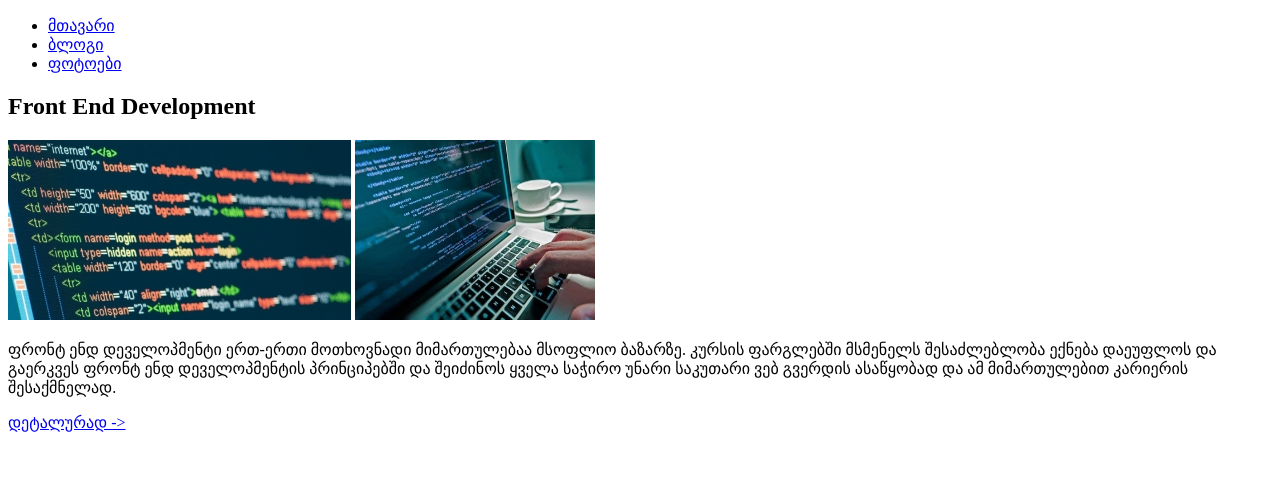
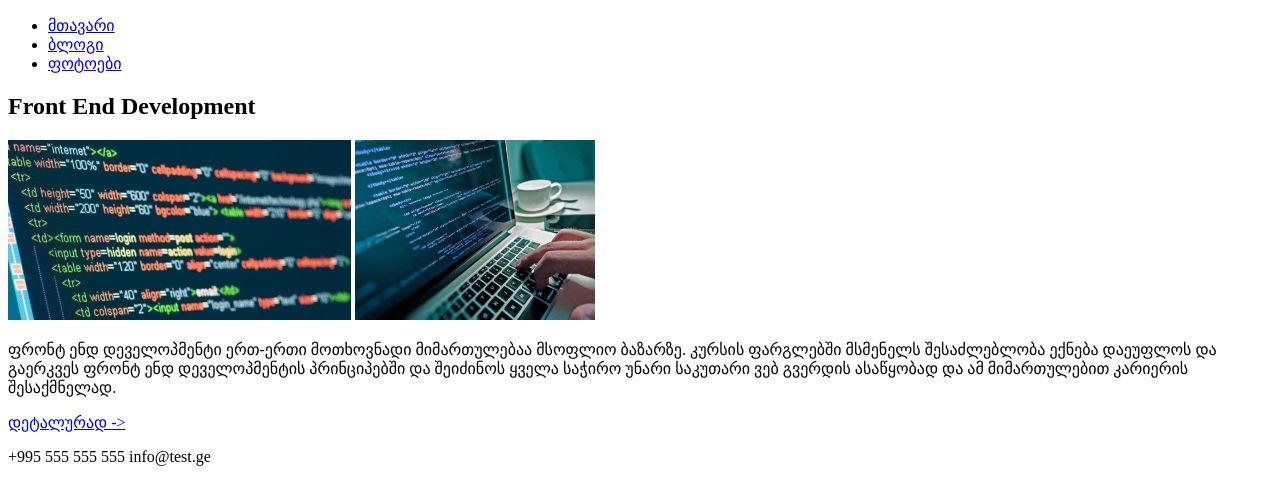
Before and after one commit to MariamKulumbegovi/Davaleba4, a plain HTML site: page index.html in a window 1280 px wide. Drawn offline with Linux system fonts and the light colour scheme.

Commit message:
added footer

```diff
--- a/index.html
+++ b/index.html
@@ -37,5 +37,10 @@
 				</p>
 			</article>
 		</div>
+		<div class="box3">
+			<footer>
+				<span>+995 555 555 555    info@test.ge</span>
+			</footer>
+		</div>
 	</body>
 </html>
```
